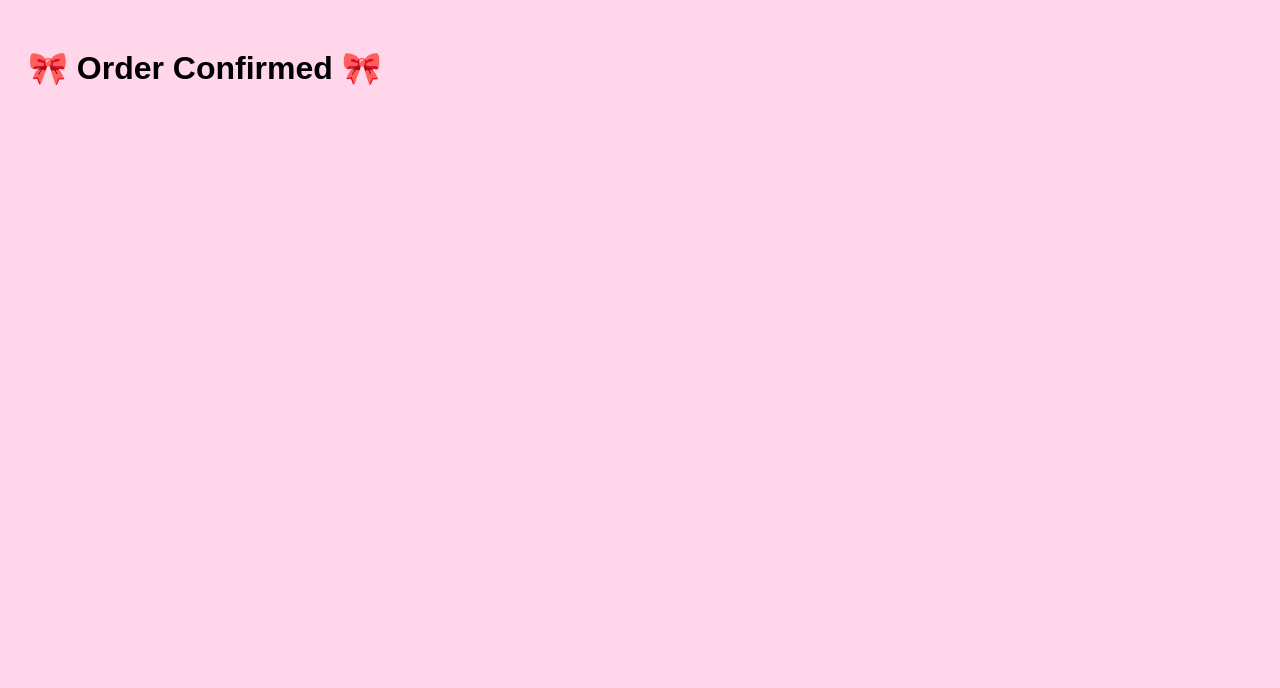
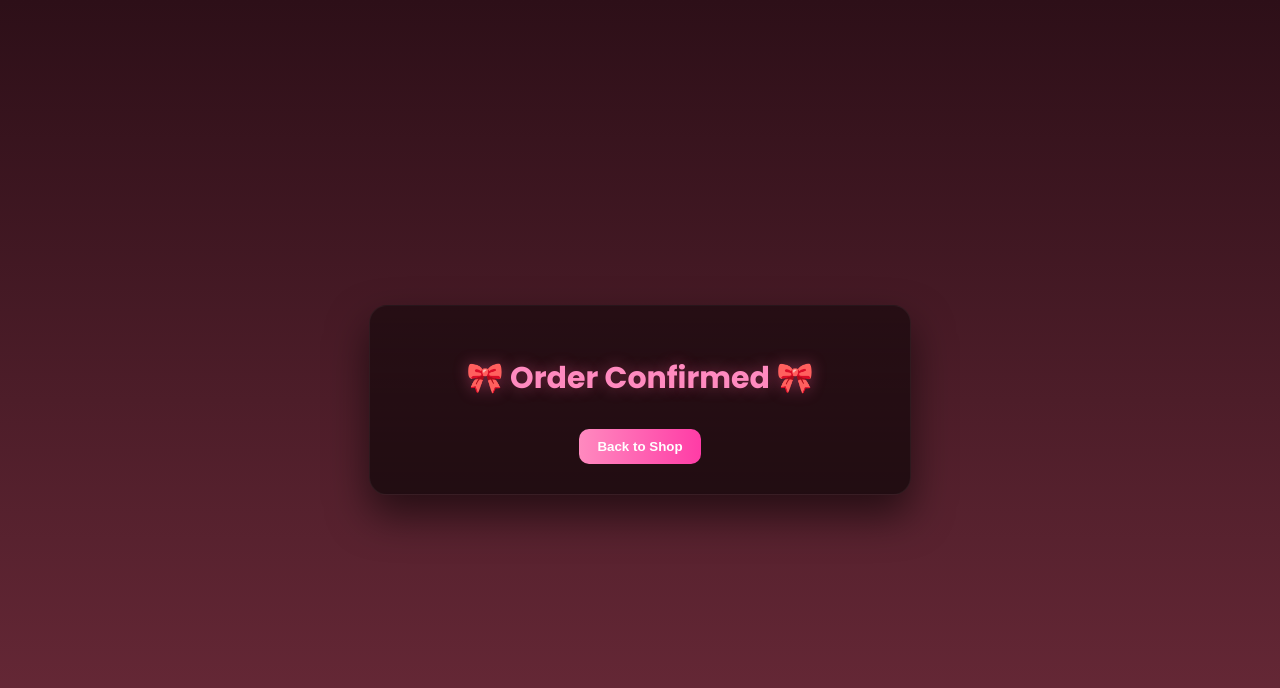
Before and after one commit to rbpun1gaming/pinkpetal, a plain HTML site: page order.html in a window 1280 px wide. Drawn offline with Linux system fonts and the light colour scheme.

Commit message:
Update order.html

```diff
--- a/order.html
+++ b/order.html
@@ -1,34 +1,124 @@
 <!DOCTYPE html>
-<html>
+<html lang="en">
 <head>
+<meta charset="UTF-8">
 <title>Order Confirmation</title>
+
+<style>
+@import url('https://fonts.googleapis.com/css2?family=Poppins:wght@300;500;700&display=swap');
+
+body {
+  margin: 0;
+  padding: 0;
+  font-family: 'Poppins', sans-serif;
+  background: linear-gradient(180deg, #2d0f18, #6d2b3a);
+  color: #ffd6ea;
+  min-height: 100vh;
+  display: flex;
+  justify-content: center;
+  align-items: center;
+}
+
+/* Center card */
+.confirm-box {
+  background: linear-gradient(180deg, rgba(0,0,0,0.45), rgba(0,0,0,0.6));
+  padding: 30px;
+  width: 90%;
+  max-width: 480px;
+  border-radius: 18px;
+  text-align: center;
+  box-shadow: 0 20px 40px rgba(0,0,0,0.55);
+  border: 1px solid rgba(255,255,255,0.05);
+}
+
+.confirm-box h1 {
+  font-size: 30px;
+  margin-bottom: 10px;
+  color: #ff8abf;
+  text-shadow: 0 0 15px rgba(255,90,151,0.4);
+}
+
+.confirm-box h3 {
+  font-weight: 600;
+  color: #ffd6ea;
+  margin-bottom: 6px;
+}
+
+.confirm-box p {
+  font-size: 0.95rem;
+  color: #ffd6eacc;
+  margin: 5px 0 10px;
+}
+
+/* Order list box */
+.order-items {
+  text-align: left;
+  background: rgba(255,255,255,0.03);
+  padding: 12px;
+  border-radius: 12px;
+  margin-top: 12px;
+  border: 1px solid rgba(255,255,255,0.05);
+}
+
+.back-btn {
+  margin-top: 18px;
+  padding: 10px 18px;
+  background: linear-gradient(90deg, #ff8abf, #ff3ca6);
+  color: white;
+  font-weight: 600;
+  border: none;
+  border-radius: 10px;
+  cursor: pointer;
+  transition: 0.3s ease;
+}
+
+.back-btn:hover {
+  transform: scale(1.05);
+}
+</style>
+
 </head>
-<body style="font-family:Arial; padding:20px; background:#ffd6ea;">
+<body>
 
-<h1>🎀 Order Confirmed 🎀</h1>
+<div class="confirm-box">
+  <h1>🎀 Order Confirmed 🎀</h1>
 
-<div id="order"></div>
+  <div id="order"></div>
 
+  <button class="back-btn" onclick="window.location.href='index.html'">
+    Back to Shop
+  </button>
+</div>
+
+<!-- EmailJS -->
 <script src="https://cdn.jsdelivr.net/npm/emailjs-com@2/dist/email.min.js"></script>
+
 <script>
 emailjs.init("YwTWDK2zdlv0oqPSj");
 
 let order = JSON.parse(localStorage.getItem("order"));
 let cart = order.cart;
 
+// Build the card HTML
 document.getElementById("order").innerHTML = `
   <h3>Thank you, ${order.name}!</h3>
-  <p>We will ship to: ${order.address}</p>
-  <p>Order details:</p>
-  ${cart.map(p=>`${p.name} - ₹${p.price}<br>`).join("")}
+  <p>We will ship your order to:</p>
+  <p><strong>${order.address}</strong></p>
+
+  <p>Your order:</p>
+  <div class="order-items">
+    ${cart.map(p => `<div>${p.name} — ₹${p.price}</div>`).join("")}
+  </div>
 `;
 
+// Email Notification
 emailjs.send("service_npylb3d", "template_2z3qz9a", {
   name: order.name,
   address: order.address,
   email: order.email,
-  items: cart.map(p=>p.name).join(", ")
+  items: cart.map(p => p.name).join(", ")
 });
 </script>
+
 </body>
 </html>
```
